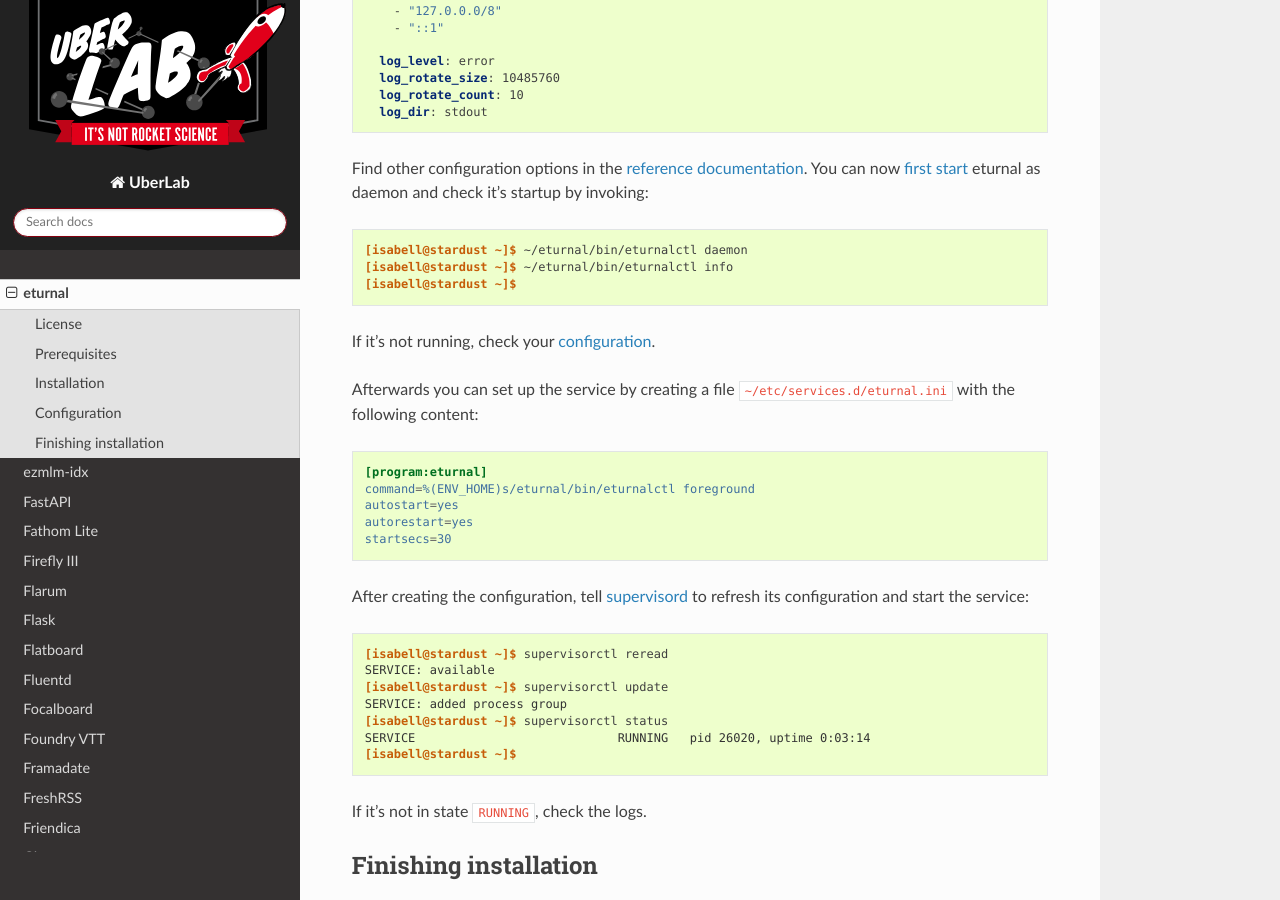
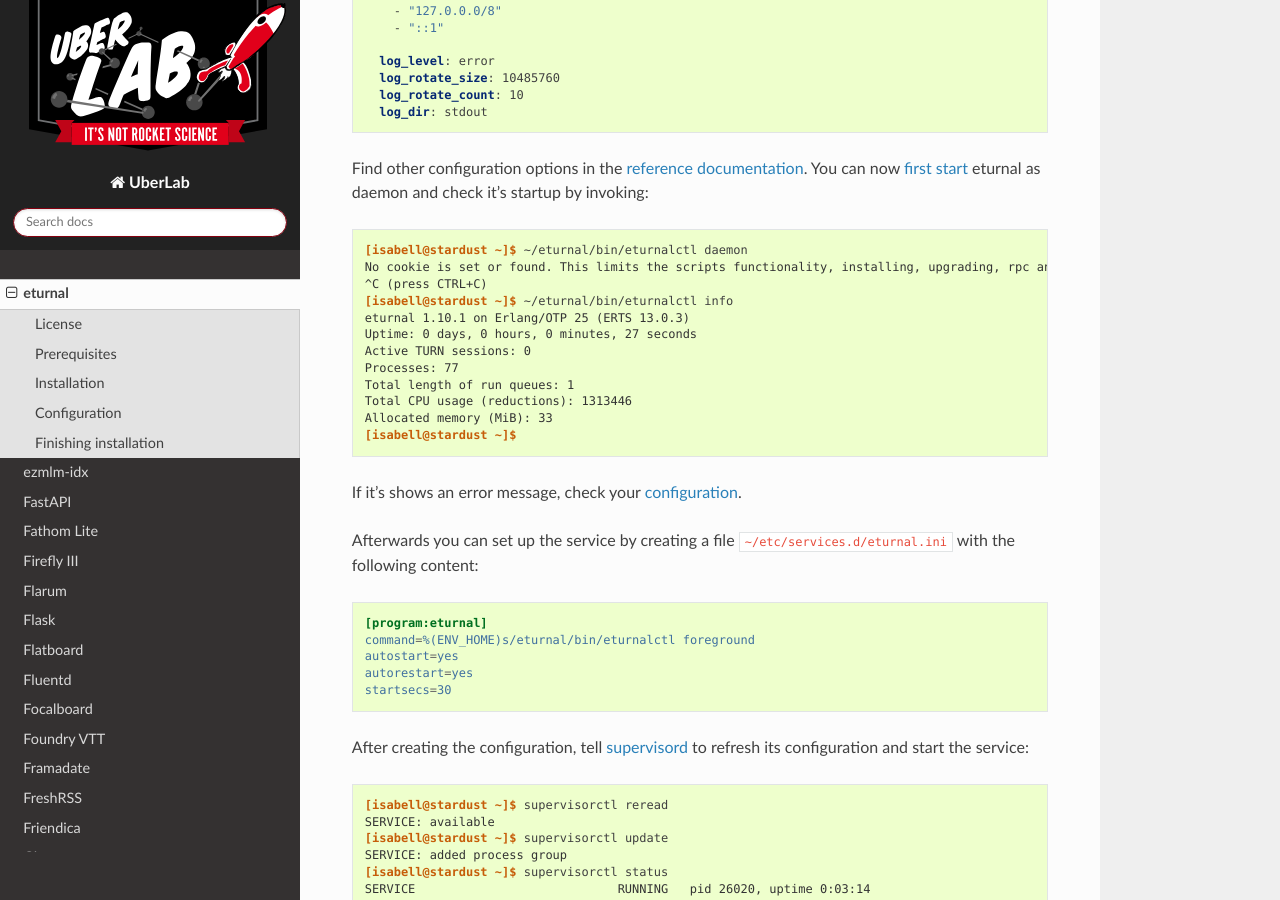
Before and after one commit to Uberspace/lab, a Sphinx documentation site: the page built from source/guide_eturnal.rst, in a window 1280 px wide and 900 px high, scrolled down 3028 px. Built offline with Sphinx 7.4.7 and the Read the Docs theme 2.0.0, drawn with Linux system fonts in a browser that asks for light colours.

Commit message:
[etural] add command output

```diff
--- a/source/guide_eturnal.rst
+++ b/source/guide_eturnal.rst
@@ -125,10 +125,19 @@
 .. code-block:: console
 
   [isabell@stardust ~]$ ~/eturnal/bin/eturnalctl daemon
+  No cookie is set or found. This limits the scripts functionality, installing, upgrading, rpc and getting a list of versions will not work.
+  ^C (press CTRL+C)
   [isabell@stardust ~]$ ~/eturnal/bin/eturnalctl info
+  eturnal 1.10.1 on Erlang/OTP 25 (ERTS 13.0.3)
+  Uptime: 0 days, 0 hours, 0 minutes, 27 seconds
+  Active TURN sessions: 0
+  Processes: 77
+  Total length of run queues: 1
+  Total CPU usage (reductions): 1313446
+  Allocated memory (MiB): 33
   [isabell@stardust ~]$
 
-If it's not running, check your configuration_.
+If it's shows an error message, check your configuration_.
 
 Afterwards you can set up the service by creating a file ``~/etc/services.d/eturnal.ini`` with the following content:
 
```
